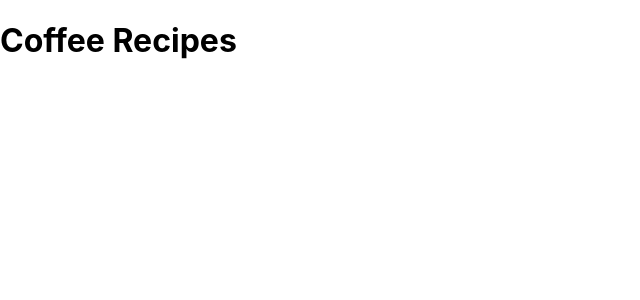
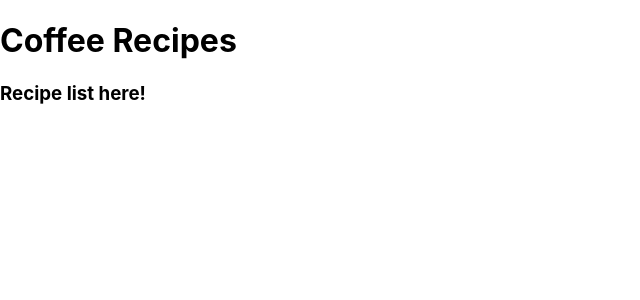
Before and after one commit to harrisonbooth/coffee-recipes-example, a React (Create React App) app in the folder client/: page / in a window 1280 px wide. Shown: the top 300 px of the page, without its empty margins (0-640 px from the left). Built offline with nearby package versions, Linux system fonts and the light colour scheme; no server answers.

Commit message:
Add placeholder recipe list component

```diff
--- /dev/null
+++ b/client/src/components/RecipeList.js
@@ -0,0 +1,7 @@
+import React from 'react';
+
+const RecipeList = ({ recipes }) => {
+  return <h3>Recipe list here!</h3>
+};
+
+export default RecipeList;
--- a/client/src/containers/CoffeeContainer.js
+++ b/client/src/containers/CoffeeContainer.js
@@ -1,4 +1,5 @@
 import React, { Component } from 'react';
+import RecipeList from '../components/RecipeList';
 
 class CoffeeContainer extends Component {
   constructor(props) {
@@ -22,7 +23,12 @@ class CoffeeContainer extends Component {
   }
 
   render() {
-    return <h1>Coffee Recipes</h1>;
+    return (
+      <div className="coffee-container">
+        <h1>Coffee Recipes</h1>
+        <RecipeList recipes={this.state.recipes} />
+      </div>
+    );
   }
 }
 
```
